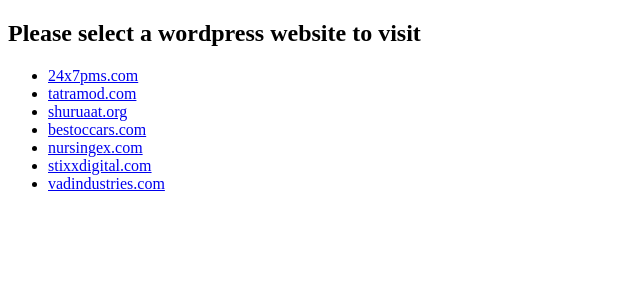
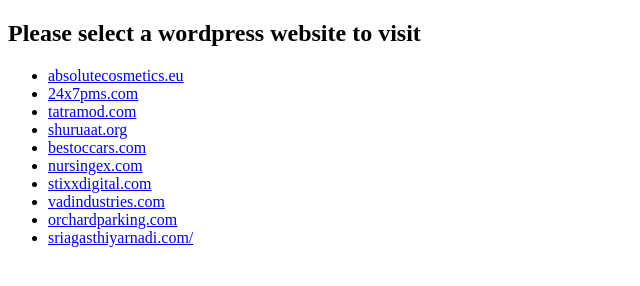
Before and after one commit to dineshdheena182001-hub/.github.io, a plain HTML site: page index.html in a window 1280 px wide. Shown: the whole page, without its empty margins (0-640 px from the left). Drawn offline with Linux system fonts and the light colour scheme.

Commit message:
Update index.html

```diff
--- a/index.html
+++ b/index.html
@@ -6,6 +6,7 @@
 <body>
   <h2>Please select a wordpress website to visit</h2>
   <ul>
+    <li><a href="https://www.absolutecosmetics.eu/en/" target="_blank">absolutecosmetics.eu</a></li>
     <li><a href="https://24x7pms.com/" target="_blank">24x7pms.com</a></li>
     <li><a href="https://tatramod.com/" target="_blank">tatramod.com</a></li>
     <li><a href="http://shuruaat.org/New1/" target="_blank">shuruaat.org</a></li>
@@ -13,6 +14,8 @@
     <li><a href="https://nursingex.com/" target="_blank">nursingex.com</a></li>
     <li><a href="https://stixxdigital.com/" target="_blank">stixxdigital.com</a></li>
     <li><a href="https://vadindustries.com/" target="_blank">vadindustries.com</a></li>
+    <li><a href="https://orchardparking.com/" target="_blank">orchardparking.com</a></li>
+    <li><a href="https://sriagasthiyarnadi.com/" target="_blank">sriagasthiyarnadi.com/</a></li>
   </ul>
 </body>
 </html>
```
